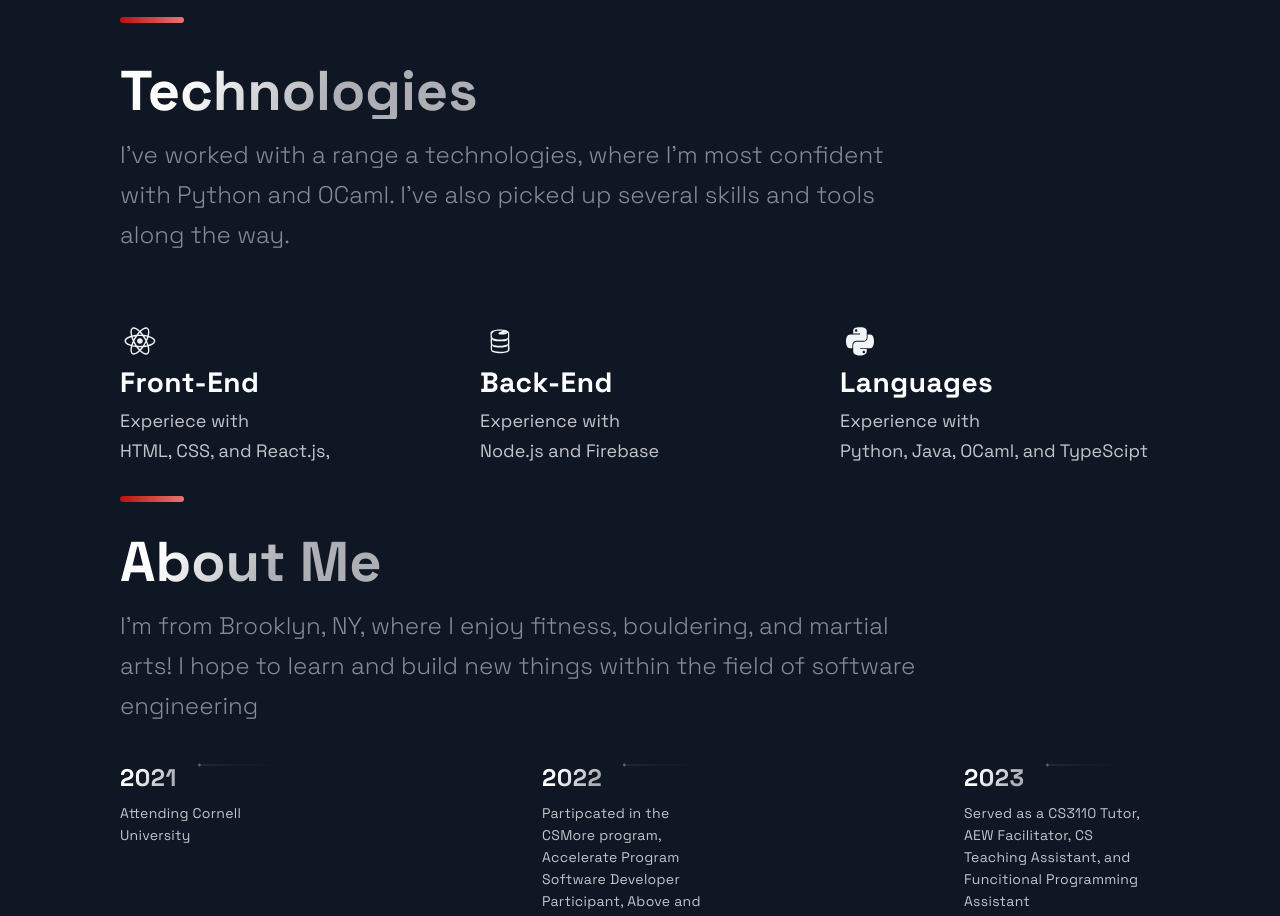
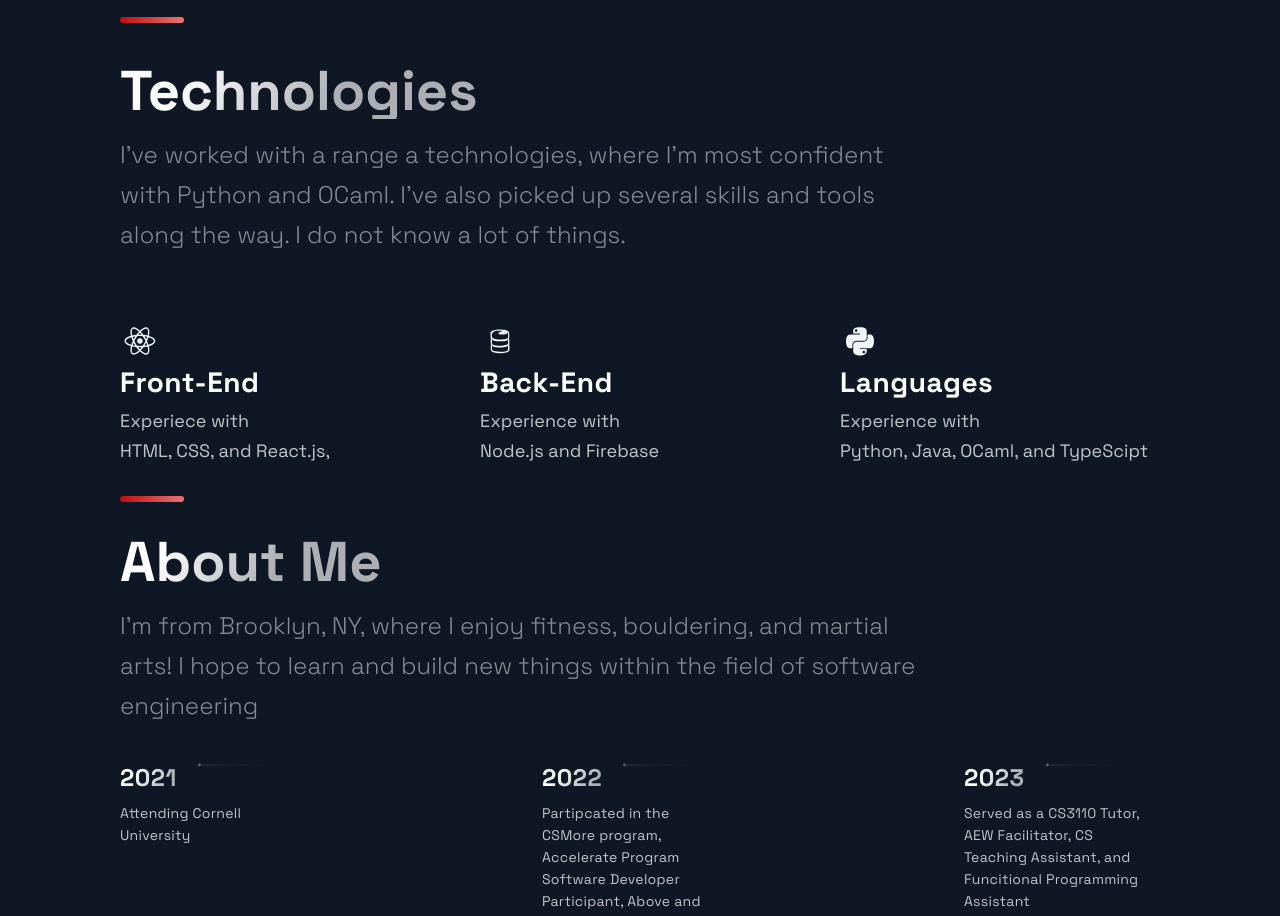
Before and after one commit to Brandonnl/portfolio_website, a Next.js app: page / in a window 1280 px wide. Shown: the part 2760-3676 px from the top of the page. Built offline with nearby package versions, Linux system fonts and the light colour scheme.

Commit message:
stupid change

```diff
--- a/src/components/Technologies/Technologies.js
+++ b/src/components/Technologies/Technologies.js
@@ -8,7 +8,7 @@ const Technologies = () => (
     <SectionDivider divider />
     <SectionTitle>Technologies</SectionTitle>
     <SectionText>
-      I've worked with a range a technologies, where I'm most confident with Python and OCaml. I've also picked up several skills and tools along the way.
+      I've worked with a range a technologies, where I'm most confident with Python and OCaml. I've also picked up several skills and tools along the way. I do not know a lot of things.
     </SectionText>
     <List>
       <ListItem>
@@ -48,7 +48,7 @@ const Technologies = () => (
         </ListContainer>
       </ListItem>
     </List>
-    <SectionDivider  />
+    <SectionDivider />
   </Section>
 );
 
```
